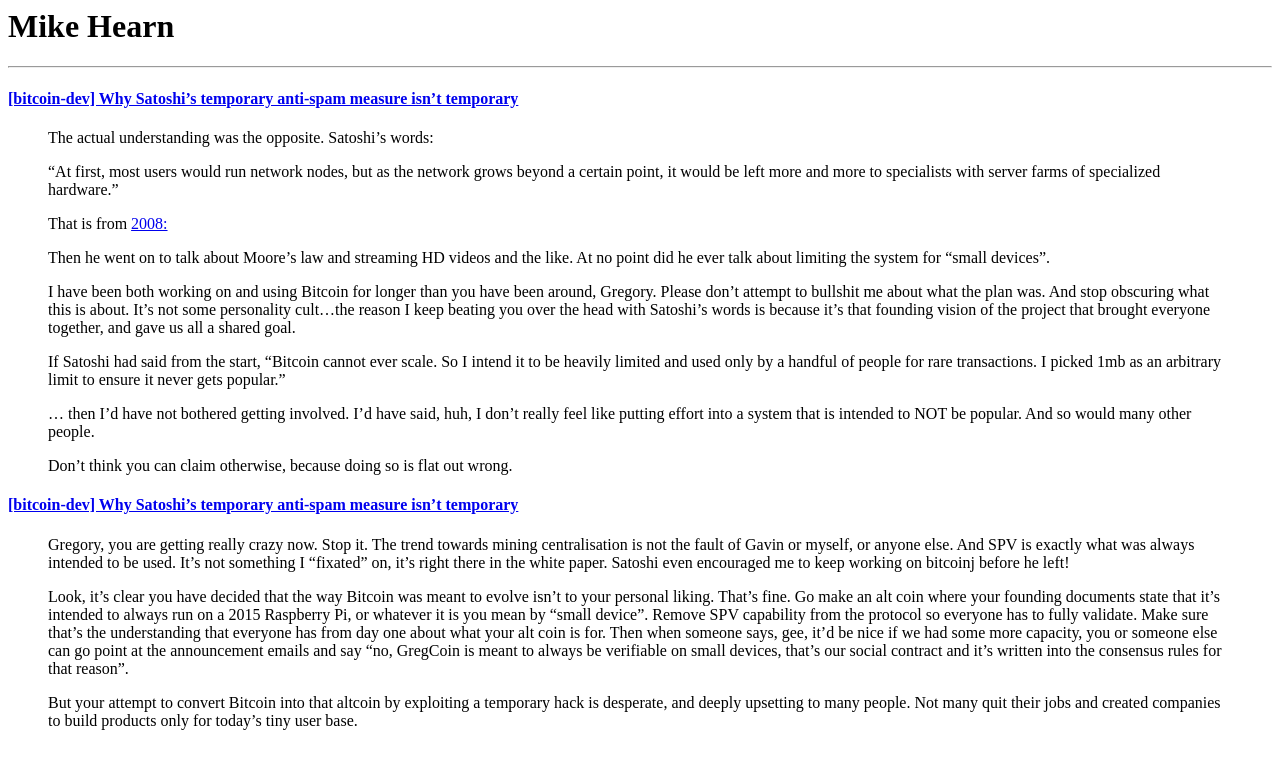
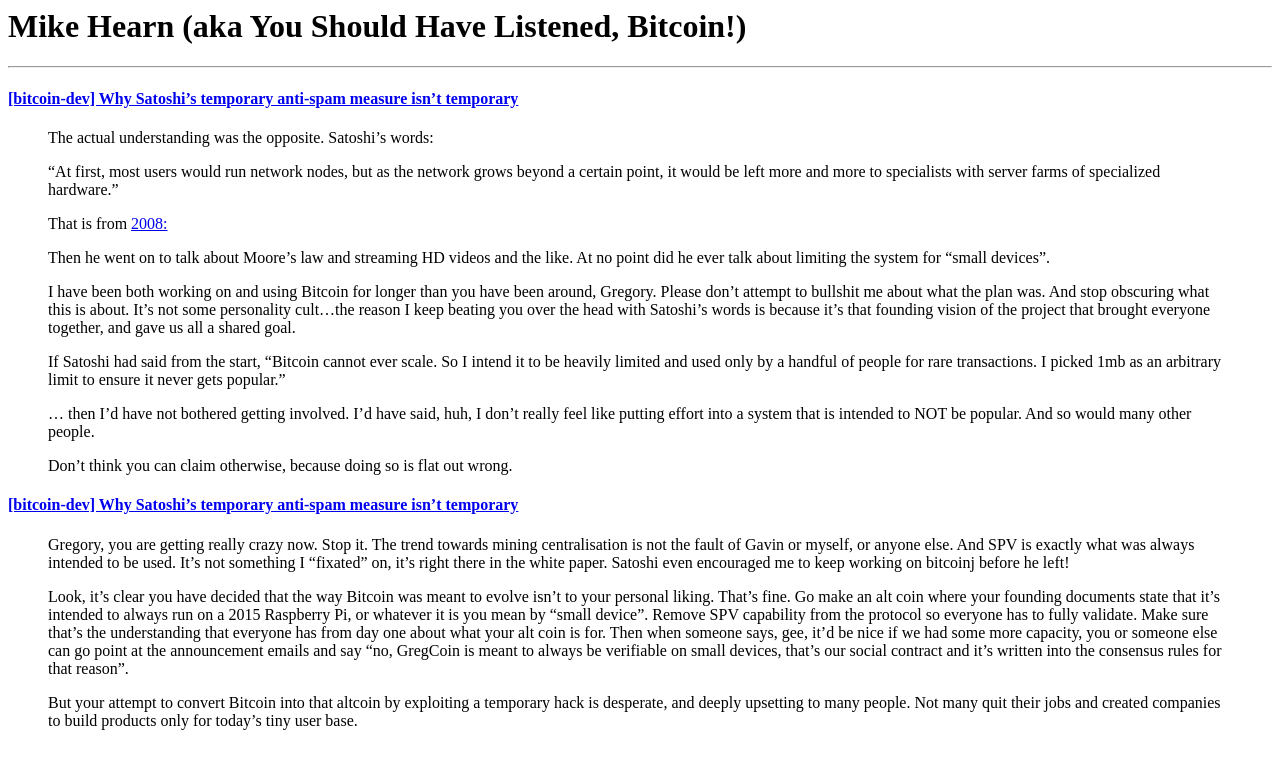
Before and after one commit to derykmakgill/website, a Jekyll site: the page built from _research/mike-hearn.md, in a window 1280 px wide. Shown: the top 769 px of the page. Built offline with Jekyll 4.4.1, drawn with Linux system fonts in a browser that asks for light colours.

Commit message:
Update mike-hearn.md

```diff
--- a/_research/mike-hearn.md
+++ b/_research/mike-hearn.md
@@ -1,6 +1,6 @@
 ---
 layout: post
-title: Mike Hearn
+title: Mike Hearn (aka You Should Have Listened, Bitcoin!)
 date: 2020-10-26
 ---
 
```
